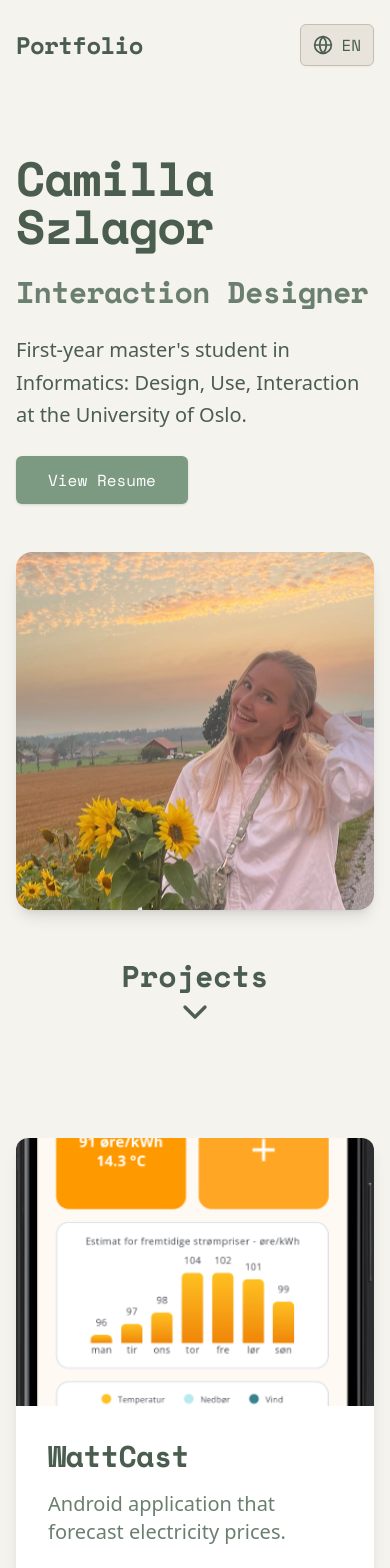
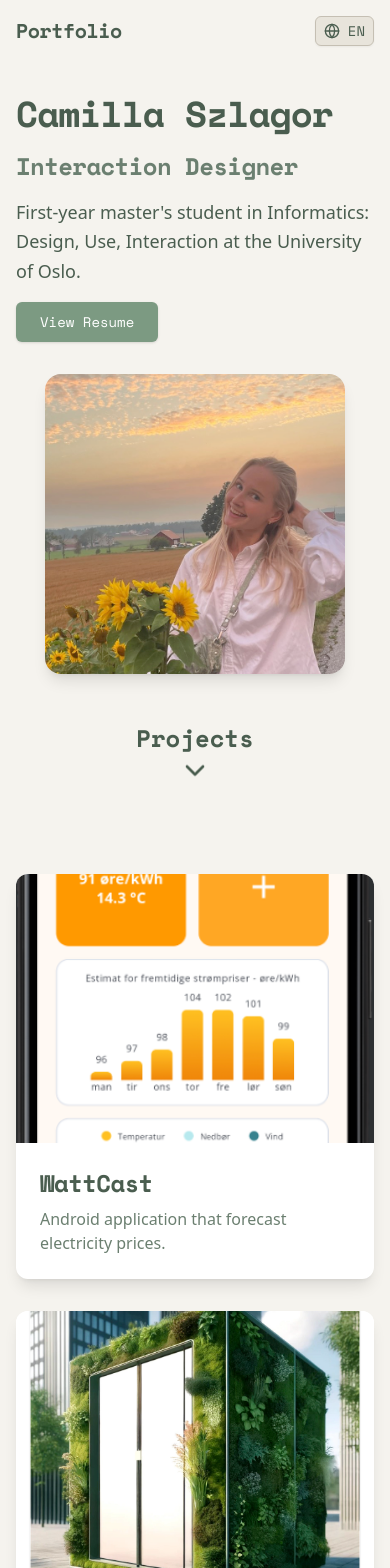
Before and after one commit to oliveraab/Camilla, a Next.js app: page / in a window 390 px wide. Shown: the top 1568 px of the page. Built offline with nearby package versions, Linux system fonts and the light colour scheme.

Commit message:
Økt brukervennlighet mobil

```diff
--- a/components/portfolio-page.tsx
+++ b/components/portfolio-page.tsx
@@ -318,8 +318,7 @@ const renderFeatures = () => (
     </motion.div>
   )
 }
-
-export default function PortfolioPage() {
+   export default function PortfolioPage() {
   const [selectedProject, setSelectedProject] = useState<Project | null>(null)
   const [lang, setLang] = useState<'en' | 'no'>('en')
   const [showPDF, setShowPDF] = useState(false)
@@ -354,30 +353,31 @@ export default function PortfolioPage() {
   return (
     <div className="bg-[#F5F3EE] min-h-screen font-sans">
       <div className="max-w-7xl mx-auto px-4 sm:px-6 lg:px-8">
-        <header className="py-6 flex justify-between items-center sticky top-0 z-10 bg-[#F5F3EE] bg-opacity-90 backdrop-blur-sm">
-          <h1 className="text-2xl font-bold text-[#4A5D4F] font-mono">
+        <header className="py-4 sm:py-6 flex justify-between items-center sticky top-0 z-10 bg-[#F5F3EE] bg-opacity-90 backdrop-blur-sm">
+          <h1 className="text-xl sm:text-2xl font-bold text-[#4A5D4F] font-mono">
             {lang === 'en' ? 'Portfolio' : 'Portefølje'}
           </h1>
           <button
             onClick={toggleLang}
-            className="flex items-center space-x-2 px-3 py-2 bg-[#E8E4DB] text-[#4A5D4F] rounded-md hover:bg-[#D9D4C9] transition-colors border border-[#C5BFB3] shadow-sm"
+            className="flex items-center space-x-2 px-2 py-1 sm:px-3 sm:py-2 bg-[#E8E4DB] text-[#4A5D4F] rounded-md hover:bg-[#D9D4C9] transition-colors border border-[#C5BFB3] shadow-sm text-sm sm:text-base"
             aria-label={lang === 'en' ? 'Bytt til norsk' : 'Switch to English'}
           >
-            <Globe size={20} />
+            <Globe size={16} className="sm:hidden" />
+            <Globe size={20} className="hidden sm:block" />
             <span className="font-medium font-mono">{lang === 'en' ? 'EN' : 'NO'}</span>
           </button>
         </header>
 
         <motion.section
-          className="min-h-[calc(100vh-80px)] flex flex-col justify-between pt-16 pb-8 relative"
+          className="min-h-[calc(100vh-80px)] flex flex-col justify-between pt-8 sm:pt-16 pb-8 relative"
         >
           <motion.div
-            className="grid items-start gap-12 lg:grid-cols-2"
+            className="grid items-start gap-8 sm:gap-12 lg:grid-cols-2"
             style={{ y: y1 }}
           >
-            <div className="space-y-6">
+            <div className="space-y-4 sm:space-y-6">
               <motion.h2
-                className="text-5xl font-bold tracking-tight sm:text-6xl md:text-7xl text-[#4A5D4F] font-mono"
+                className="text-4xl sm:text-5xl font-bold tracking-tight md:text-6xl lg:text-7xl text-[#4A5D4F] font-mono"
                 initial={{ opacity: 0, y: 50 }}
                 animate={{ opacity: 1, y: 0 }}
                 transition={{ duration: 0.8, delay: 0.2 }}
@@ -385,7 +385,7 @@ export default function PortfolioPage() {
                 Camilla Szlagor
               </motion.h2>
               <motion.h3
-                className="text-3xl font-semibold text-[#6B7F70] font-mono"
+                className="text-2xl sm:text-3xl font-semibold text-[#6B7F70] font-mono"
                 initial={{ opacity: 0, y: 50 }}
                 animate={{ opacity: 1, y: 0 }}
                 transition={{ duration: 0.8, delay: 0.4 }}
@@ -393,7 +393,7 @@ export default function PortfolioPage() {
                 {lang === 'en' ? 'Interaction Designer' : 'Interaksjonsdesigner'}
               </motion.h3>
               <motion.p
-                className="max-w-[600px] text-[#4A5D4F] text-xl leading-relaxed"
+                className="max-w-[600px] text-[#4A5D4F] text-lg sm:text-xl leading-relaxed"
                 initial={{ opacity: 0, y: 50 }}
                 animate={{ opacity: 1, y: 0 }}
                 transition={{ duration: 0.8, delay: 0.6 }}
@@ -409,7 +409,7 @@ export default function PortfolioPage() {
               >
                 <button
                   onClick={() => setShowPDF(true)}
-                  className="inline-flex h-12 items-center justify-center rounded-md bg-[#7C9A82] px-8 text-base font-medium text-white shadow transition-colors hover:bg-[#6B8A71] focus-visible:outline-none focus-visible:ring-2 focus-visible:ring-[#4A5D4F] focus-visible:ring-offset-2 disabled:pointer-events-none disabled:opacity-50 font-mono"
+                  className="inline-flex h-10 sm:h-12 items-center justify-center rounded-md bg-[#7C9A82] px-6 sm:px-8 text-sm sm:text-base font-medium text-white shadow transition-colors hover:bg-[#6B8A71] focus-visible:outline-none focus-visible:ring-2 focus-visible:ring-[#4A5D4F] focus-visible:ring-offset-2 disabled:pointer-events-none disabled:opacity-50 font-mono"
                 >
                   {lang === 'en' ? 'View Resume' : 'Se CV'}
                 </button>
@@ -419,7 +419,7 @@ export default function PortfolioPage() {
               className="flex justify-center lg:justify-end"
               style={{ y: y2 }}
             >
-              <div className="relative w-full max-w-[400px] aspect-square">
+              <div className="relative w-full max-w-[300px] sm:max-w-[400px] aspect-square">
                 <Image
                   src="/images/camilla.jpg"
                   fill
@@ -430,31 +430,31 @@ export default function PortfolioPage() {
             </motion.div>
           </motion.div>
           <motion.div
-            className="text-center cursor-pointer mt-12"
+            className="text-center cursor-pointer mt-8 sm:mt-12"
             onClick={scrollToProjects}
             style={{ opacity }}
           >
-            <p className="text-[#4A5D4F] mb-2 text-3xl font-bold font-mono">{lang === 'en' ? 'Projects' : 'Prosjekter'}</p>
-            <ChevronDown size={40} className="mx-auto text-[#4A5D4F] animate-bounce" />
+            <p className="text-[#4A5D4F] mb-2 text-2xl sm:text-3xl font-bold font-mono">{lang === 'en' ? 'Projects' : 'Prosjekter'}</p>
+            <ChevronDown size={32} className="mx-auto text-[#4A5D4F] animate-bounce" />
           </motion.div>
         </motion.section>
 
         <motion.section
           id="projects-section"
           ref={ref}
-          className="py-16 md:py-24 lg:py-32"
+          className="py-12 sm:py-16 md:py-24 lg:py-32"
           initial={{ opacity: 0, y: 100 }}
           animate={inView ? { opacity: 1, y: 0 } : {}}
           transition={{ duration: 1 }}
         >
-          <div className="grid grid-cols-1 md:grid-cols-2 lg:grid-cols-3 gap-12 justify-items-center">
+          <div className="grid grid-cols-1 sm:grid-cols-2 lg:grid-cols-3 gap-8 sm:gap-12 justify-items-center">
             {projects.map((project, index) => (
               <motion.div
                 key={project.id}
                 initial={{ opacity: 0, y: 50 }}
                 animate={inView ? { opacity: 1, y: 0 } : {}}
                 transition={{ duration: 0.5, delay: index * 0.1 }}
-                className="w-full max-w-xl"
+                className="w-full max-w-sm sm:max-w-md lg:max-w-xl"
               >
                 <motion.div
                   whileHover={{ y: -8 }}
@@ -470,11 +470,11 @@ export default function PortfolioPage() {
                       className="h-full w-full object-cover transition-all duration-300 group-hover:scale-105"
                     />
                   </div>
-                  <div className="p-8">
-                    <h3 className="text-3xl font-bold text-[#4A5D4F] mb-4 font-mono">
+                  <div className="p-6 sm:p-8">
+                    <h3 className="text-2xl sm:text-3xl font-bold text-[#4A5D4F] mb-2 sm:mb-4 font-mono">
                       {project.title[lang]}
                     </h3>
-                    <p className="text-[#6B7F70] text-xl">{project.description[lang]}</p>
+                    <p className="text-[#6B7F70] text-base sm:text-xl">{project.description[lang]}</p>
                   </div>
                 </motion.div>
               </motion.div>
```
